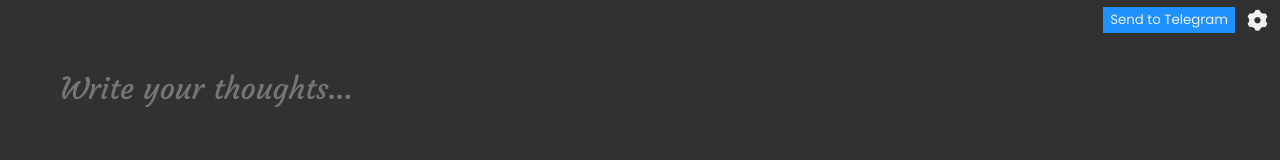
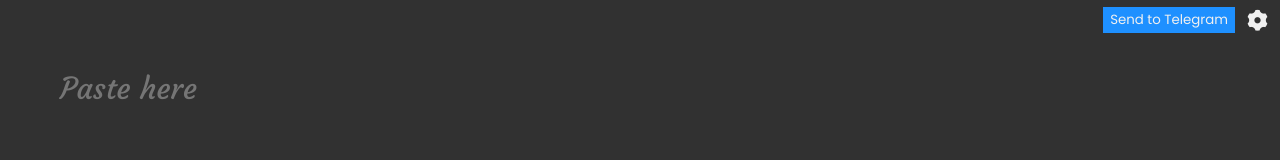
Before and after one commit to prabesh09/teleboard, a plain HTML site: page index.html in a window 1280 px wide. Drawn offline with nearby package versions, Linux system fonts and the light colour scheme; a web font is replaced by a local one.

Commit message:
Update index.html

```diff
--- a/index.html
+++ b/index.html
@@ -21,7 +21,7 @@
                 <i class="ri-settings-3-fill" id="toggleMenu"></i>
             </div>
 
-            <textarea type="text" id="messageInput" placeholder="Write your thoughts..."></textarea>
+            <textarea type="text" id="messageInput" placeholder="Paste here"></textarea>
         </div>
 
         <div class="menu-container" style="display: none">
```
